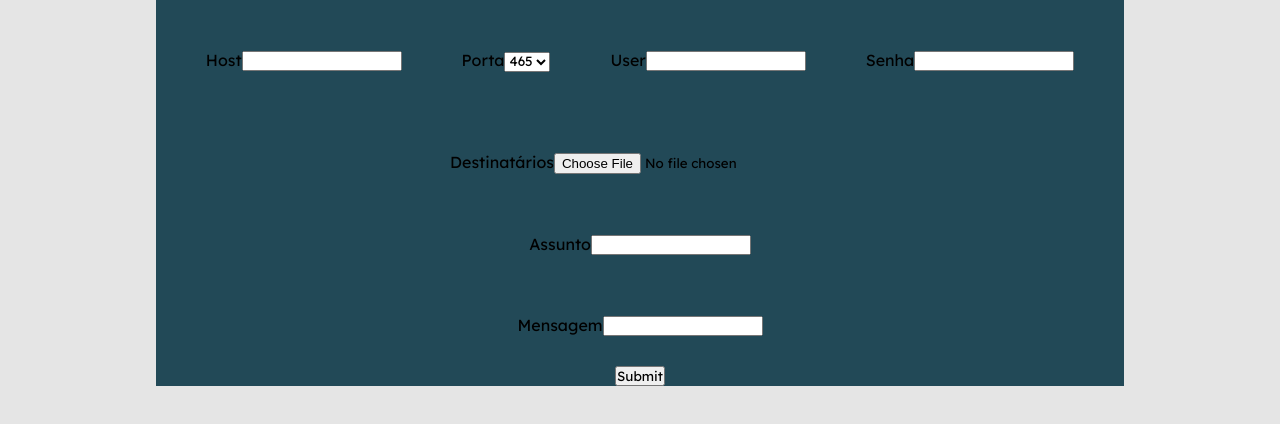
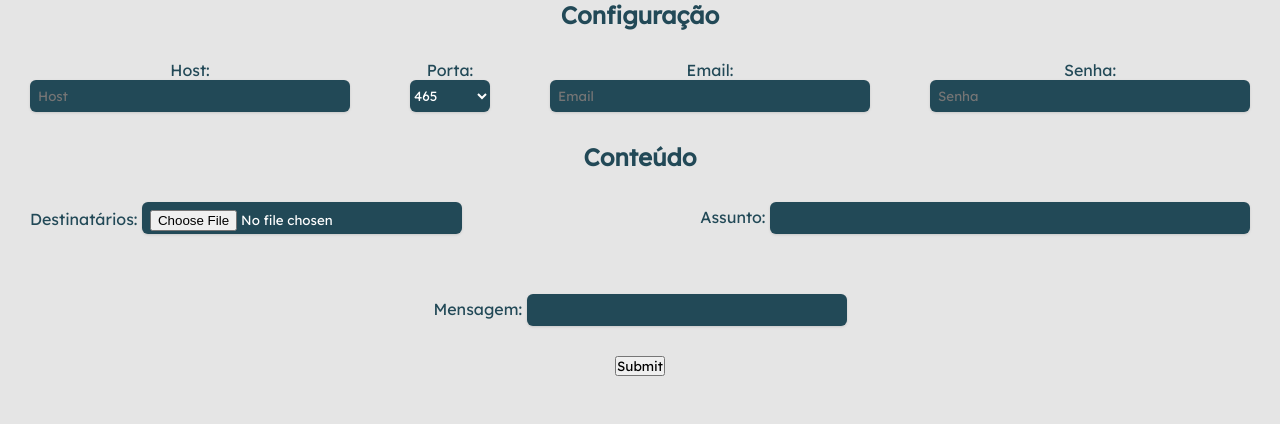
Before and after one commit to ogeanvictor/OurMailer, a React (Vite) app in the folder frontend/: page / in a window 1280 px wide. Shown: the top 424 px of the page. Built offline with nearby package versions, Linux system fonts and the light colour scheme.

Commit message:
feat: Style config/content sections

```diff
--- a/frontend/src/components/Form.css
+++ b/frontend/src/components/Form.css
@@ -1,18 +1,58 @@
 .form {
     height: auto;
-    background-color: #224957;
     align-items: center;
     text-align: center;
     display: flex;
     flex-direction: column;
+    color: #224957;
 }
 
-.sections {
+.configs {
     display: flex;
-    padding: 20px;
+    width: 100%;
+    justify-content: space-between;
+    text-align: center;
+}
+
+.content {
+    display: flex;
+    width: 100%;
+    justify-content: space-between;
+    text-align: center;
 }
 
 .box {
     margin: 20px;
     padding: 10px;
 }
+
+.input {
+    background-color: #224957;
+    cursor: pointer;
+    color: #FFF;
+    border-radius: 0.375rem;
+    box-shadow: 0 1px 3px 0 rgb(0 0 0 / 0.1), 0 1px 2px -1px rgb(0 0 0 / 0.1);
+    border-style: none;
+    width: 20rem;
+    height: 2rem;
+    padding: 8px;
+}
+
+#port {
+    background-color: #224957;
+    cursor: pointer;
+    color: #FFF;
+    border-radius: 0.375rem;
+    box-shadow: 0 1px 3px 0 rgb(0 0 0 / 0.1), 0 1px 2px -1px rgb(0 0 0 / 0.1);
+    border-style: none;
+    width: 5rem;
+    height: 2rem;
+}
+
+#subject {
+    width: 30rem;
+}
+
+.message {
+    width: 100%;
+}
--- a/frontend/src/components/Form.tsx
+++ b/frontend/src/components/Form.tsx
@@ -55,46 +55,51 @@ function Form() {
     <>
       <form className='form' onSubmit={handleSubmit(onSubmit)}>
 
-        <div className='sections'>
+        <h2>Configuração</h2>
+        <div className='configs'>
           <div className='box'>
-            <label htmlFor="host">Host</label>
-            <input {...register("host")} />
+            <label htmlFor="host">Host: </label>
+            <input className='input' {...register("host")} placeholder='Host' />
           </div>
 
           <div className='box'>
-          <label htmlFor="port">Porta</label>
-          <select {...register("port")} defaultValue={465}>
+          <label htmlFor="port">Porta: </label>
+          <select id='port' {...register("port")} defaultValue={465}>
             <option value={465}>465</option>
             <option value={587}>587</option>
           </select>
           </div>
 
           <div className='box'>
-            <label htmlFor="user">User</label>
-            <input {...register("user")} />
+            <label htmlFor="user">Email: </label>
+            <input className='input' {...register("user")} placeholder='Email' />
           </div>
 
           <div className='box'>
-            <label htmlFor="pass">Senha</label>
-            <input {...register("pass")} />
+            <label htmlFor="pass">Senha: </label>
+            <input className='input' {...register("pass")} placeholder='Senha' />
           </div>
         </div>
 
-        <div className='box'>
-          <label htmlFor="to">Destinatários</label>
-          <input type='file' {...register("to")} onChange={handleFileChange} />
+        <h2>Conteúdo</h2>
+        <div className='content'>
+          <div className='box'>
+            <label htmlFor="to">Destinatários: </label>
+            <input className='input' type='file' {...register("to")} onChange={handleFileChange} />
+          </div>
+
+          <div className='box'>
+            <label htmlFor="subject">Assunto: </label>
+            <input className='input' id='subject' {...register("subject")} />
+          </div>
         </div>
 
-        <div className='box'>
-          <label htmlFor="subject">Assunto</label>
-          <input {...register("subject")} />
+        <div className='message'>
+          <div className='box' id='message-content'>
+            <label htmlFor="message">Mensagem: </label>
+            <input className='input' id='message-input' {...register("message")} />
+          </div>
         </div>
-
-        <div className='box'>
-          <label htmlFor="message">Mensagem</label>
-          <input {...register("message")} />
-        </div>
-
 
         <input type="submit" value="Submit" />
       </form>
```
